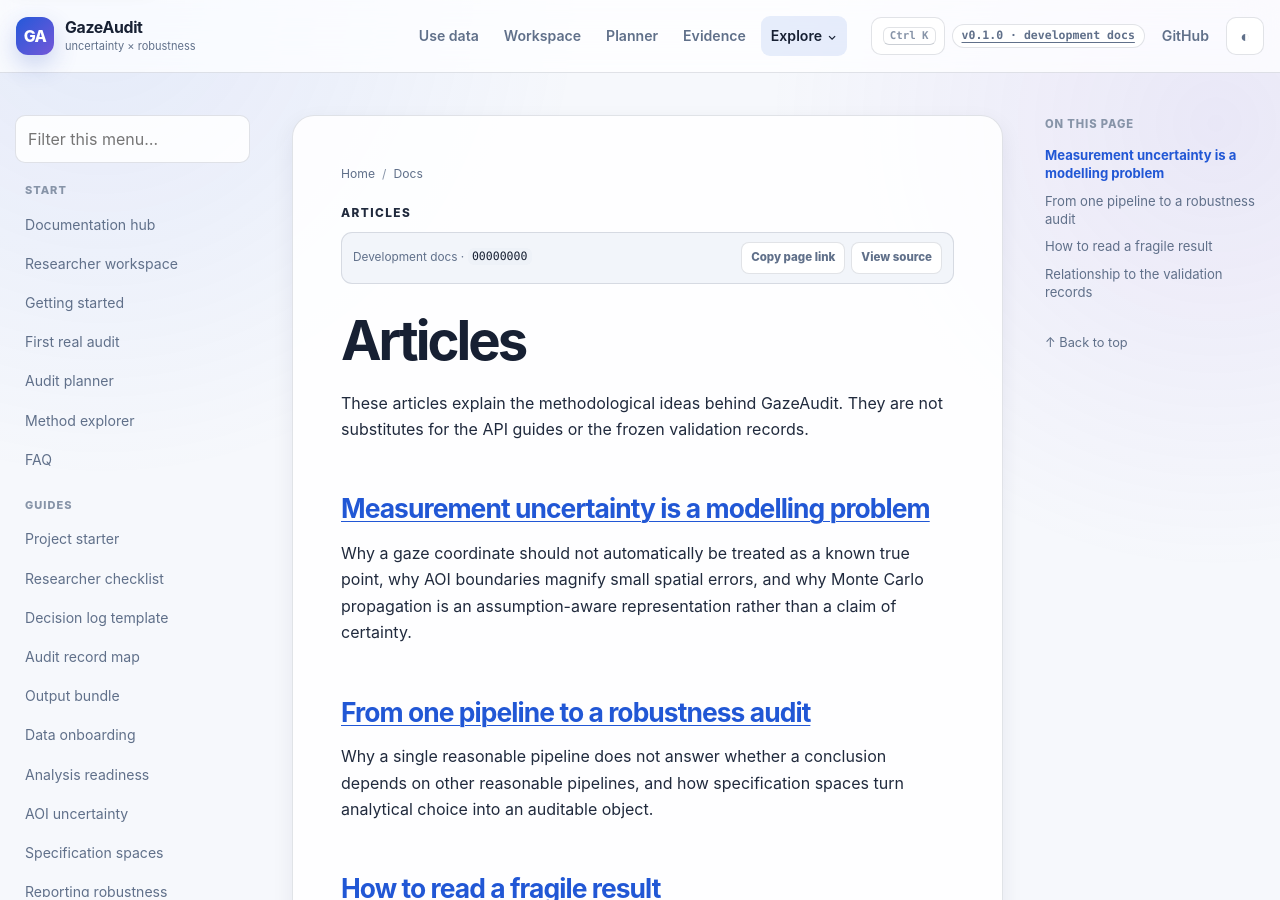
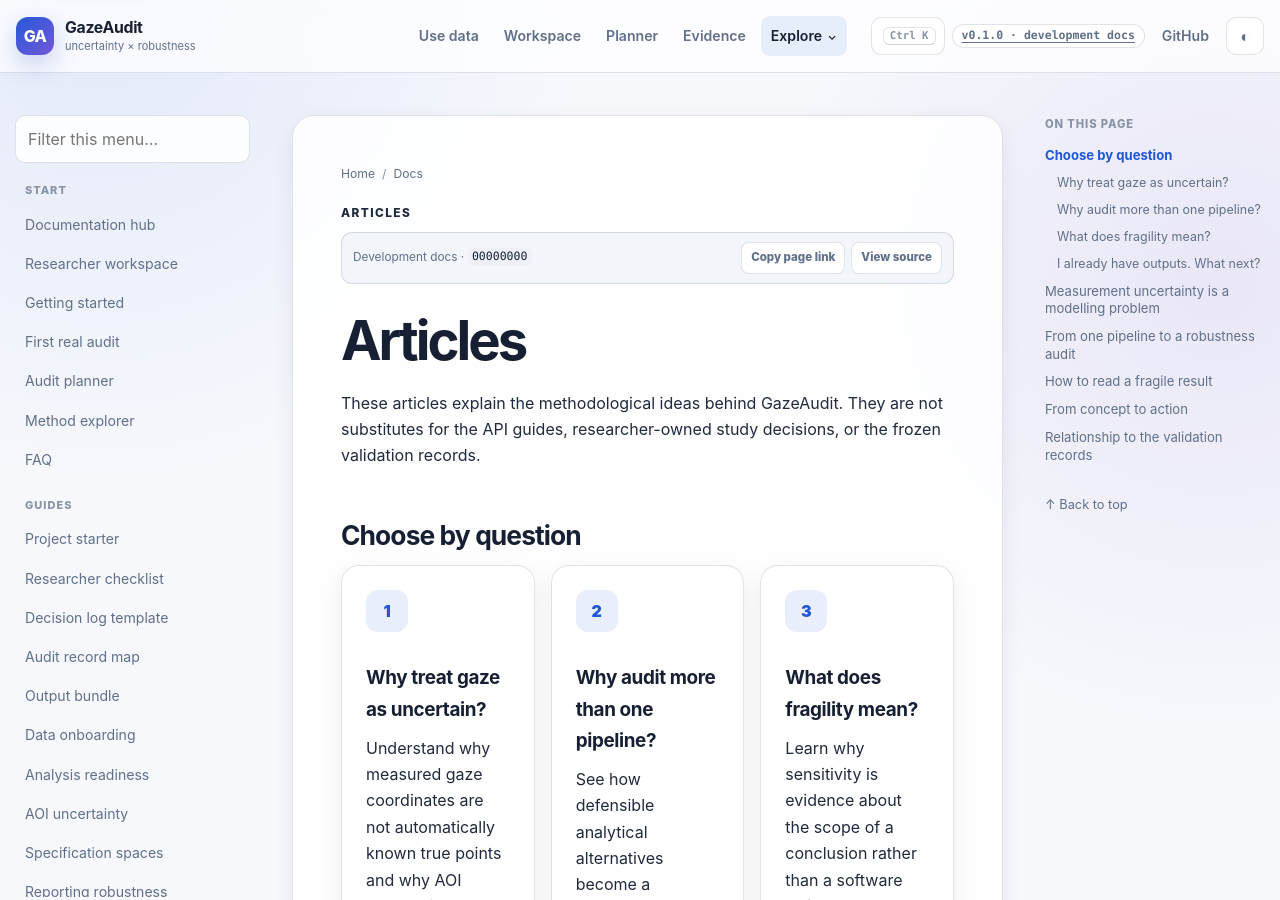
Before and after one commit to stefanosbalaskas/GazeAudit, a Jekyll site: the page built from docs/articles/index.md, in a window 1280 px wide and 900 px high. Built offline with Jekyll 4.4.1, drawn with Linux system fonts in a browser that asks for light colours; some of the changed text lies outside the part shown.

Commit message:
docs: make articles hub task-first

```diff
--- a/docs/articles/index.md
+++ b/docs/articles/index.md
@@ -1,25 +1,69 @@
 ---
 title: Articles
-description: Conceptual articles on measurement uncertainty, robustness analysis, and interpretation in GazeAudit.
+description: Conceptual articles on measurement uncertainty, analytical robustness, fragility, and interpretation in GazeAudit, with direct routes into practical guides and examples.
 kicker: Articles
 ---
 
 # Articles
 
-These articles explain the methodological ideas behind GazeAudit. They are not substitutes for the API guides or the frozen validation records.
+These articles explain the methodological ideas behind GazeAudit. They are not substitutes for the API guides, researcher-owned study decisions, or the frozen validation records.
+
+## Choose by question
+
+<div class="card-grid">
+  <article class="card">
+    <div class="card-icon" aria-hidden="true">1</div>
+    <h3>Why treat gaze as uncertain?</h3>
+    <p>Understand why measured gaze coordinates are not automatically known true points and why AOI boundaries can amplify spatial error.</p>
+    <p><a href="measurement-uncertainty-is-a-modeling-problem/">Measurement uncertainty →</a></p>
+  </article>
+  <article class="card">
+    <div class="card-icon" aria-hidden="true">2</div>
+    <h3>Why audit more than one pipeline?</h3>
+    <p>See how defensible analytical alternatives become a declared, inspectable specification space rather than a sequence of post-hoc choices.</p>
+    <p><a href="from-one-pipeline-to-a-robustness-audit/">From one pipeline to an audit →</a></p>
+  </article>
+  <article class="card">
+    <div class="card-icon" aria-hidden="true">3</div>
+    <h3>What does fragility mean?</h3>
+    <p>Learn why sensitivity is evidence about the scope of a conclusion rather than a software defect or a reason to search for a preferred branch.</p>
+    <p><a href="how-to-read-a-fragile-result/">Read a fragile result →</a></p>
+  </article>
+  <article class="card">
+    <div class="card-icon" aria-hidden="true">4</div>
+    <h3>I already have outputs. What next?</h3>
+    <p>Move from the complete execution record to bounded interpretation by checking denominator, endpoint, direction, magnitude, sensitivity, and untested uncertainty.</p>
+    <p><a href="../guides/interpret-audit-result/">Interpret an audit result →</a></p>
+  </article>
+</div>
 
 ## [Measurement uncertainty is a modelling problem](measurement-uncertainty-is-a-modeling-problem/)
 
 Why a gaze coordinate should not automatically be treated as a known true point, why AOI boundaries magnify small spatial errors, and why Monte Carlo propagation is an assumption-aware representation rather than a claim of certainty.
 
+**Continue with:** the [AOI uncertainty guide](../guides/aoi-uncertainty/) and [AOI boundary example](../examples/aoi-boundary/).
+
 ## [From one pipeline to a robustness audit](from-one-pipeline-to-a-robustness-audit/)
 
 Why a single reasonable pipeline does not answer whether a conclusion depends on other reasonable pipelines, and how specification spaces turn analytical choice into an auditable object.
+
+**Continue with:** the [specification-space guide](../guides/specification-space/) and [end-to-end robustness example](../examples/end-to-end-robustness/).
 
 ## [How to read a fragile result](how-to-read-a-fragile-result/)
 
 Why fragility is not a software error, how to localise its source, and how to narrow scientific claims without turning robustness analysis into post-hoc optimisation.
 
+**Continue with:** [Interpret an audit result](../guides/interpret-audit-result/) and the four synthetic [result-pattern reporting examples](../examples/result-patterns/).
+
+## From concept to action
+
+If you are no longer asking *why* robustness or uncertainty matters and instead need to decide what a completed result licenses you to say, use this practical sequence:
+
+1. [Interpret an audit result](../guides/interpret-audit-result/) — verify completeness, endpoint consistency, direction, magnitude, sensitivity, and unresolved uncertainty.
+2. [Result-pattern reporting example](../examples/result-patterns/) — compare complete/stable, magnitude-sensitive, sign-sensitive, and incomplete synthetic patterns.
+3. [Reporting robustness](../guides/reporting-robustness/) — turn the bounded interpretation into precise Methods and Results language.
+4. [Publication/archive handoff](../examples/publication-archive-handoff/) — preserve the decision trail, branch accountability, provenance, limitations, and manuscript record.
+
 ## Relationship to the validation records
 
-The articles discuss general methodology. The canonical GazeBase, Korthals, and Pedrotti/de Chambrier outcomes remain defined by their frozen protocols and evidence. Use the [validation matrix](../VALIDATION_MATRIX.html) for those claims.
+The articles discuss general methodology. The canonical GazeBase, Korthals, and Pedrotti/de Chambrier outcomes remain defined by their frozen protocols and evidence. Use the [validation matrix](../VALIDATION_MATRIX.html) for those claims. Synthetic teaching patterns and general methodological articles do not create or modify case-study classifications.
```
